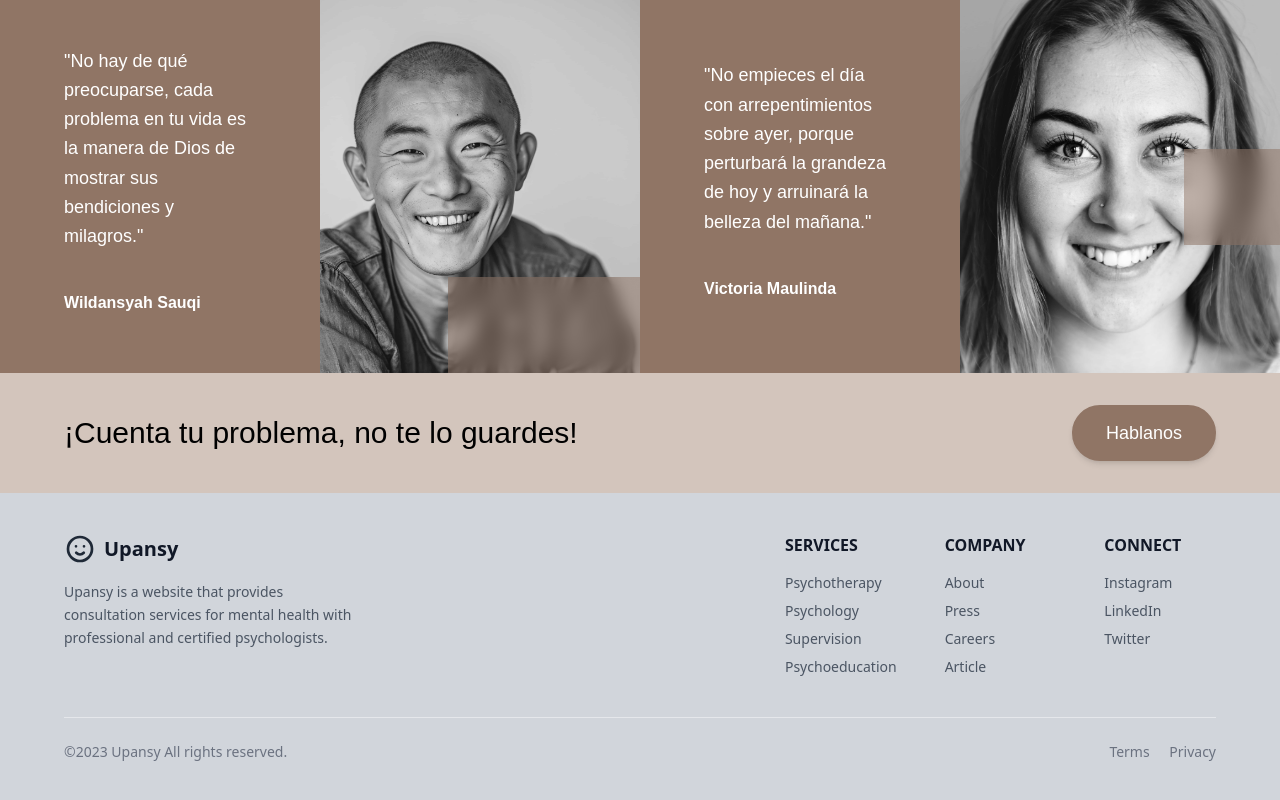
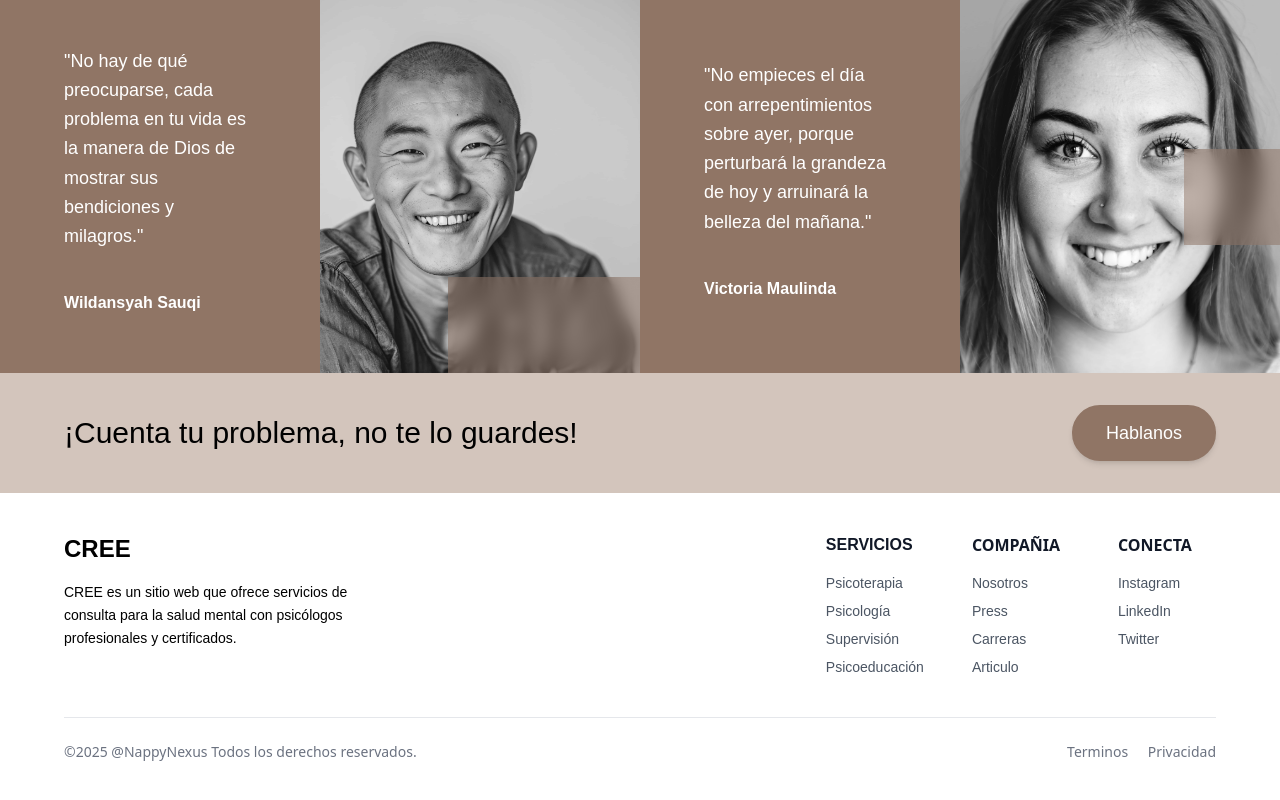
Before and after one commit to NappyNexus/CREE, a website: page index.html in a window 1280 px wide. Shown: the part 2872-3672 px from the top of the page. Drawn offline with nearby package versions, Linux system fonts and the light colour scheme.

Commit message:
footer done

```diff
--- a/index.html
+++ b/index.html
@@ -447,59 +447,59 @@
         </section>
     </main>
 
-    <footer class="bg-gray-300 py-10 px-4 sm:px-6 md:px-8 lg:px-16">
+    <footer class="bg-white py-10 px-4 sm:px-6 md:px-8 lg:px-16">
         <div class="max-w-7xl mx-auto">
             <div class="flex flex-col lg:flex-row lg:justify-between lg:items-start mb-10">
 
                 <div class="mb-8 lg:mb-0 lg:w-1/4">
                     <div class="flex items-center mb-4">
-                        <svg class="w-8 h-8 mr-2 text-gray-800" fill="none" stroke="currentColor" viewBox="0 0 24 24" xmlns="http://www.w3.org/2000/svg">
+                        <!-- <svg class="w-8 h-8 mr-2 text-gray-800" fill="none" stroke="currentColor" viewBox="0 0 24 24" xmlns="http://www.w3.org/2000/svg">
                             <path stroke-linecap="round" stroke-linejoin="round" stroke-width="2" d="M14.828 14.828a4 4 0 01-5.656 0M9 10h.01M15 10h.01M21 12a9 9 0 11-18 0 9 9 0 0118 0z"></path>
-                        </svg>
-                        <span class="text-xl font-semibold text-gray-900">Upansy</span>
+                        </svg> -->
+                        <span class="self-center font-monse text-2xl font-semibold whitespace-nowrap">CREE</span>
                     </div>
-                    <p class="text-gray-600 text-sm leading-relaxed max-w-sm">
-                        Upansy is a website that provides consultation services for mental health with professional and certified psychologists.
+                    <p class="text-black font-monse text-sm leading-relaxed max-w-sm">
+                        CREE es un sitio web que ofrece servicios de consulta para la salud mental con psicólogos profesionales y certificados.
                     </p>
                 </div>
 
                 <div class="grid grid-cols-2 sm:grid-cols-3 lg:grid-cols-3 gap-8 lg:gap-12">
                     <div>
-                        <h4 class="font-semibold text-gray-900 mb-4 text-sm md:text-base">SERVICES</h4>
+                        <h4 class="font-semibold font-monse text-gray-900 mb-4 text-sm md:text-base">SERVICIOS</h4>
                         <ul class="space-y-2 text-sm">
-                            <li><a href="#" class="text-gray-600 hover:text-gray-900 transition-colors">Psychotherapy</a></li>
-                            <li><a href="#" class="text-gray-600 hover:text-gray-900 transition-colors">Psychology</a></li>
-                            <li><a href="#" class="text-gray-600 hover:text-gray-900 transition-colors">Supervision</a></li>
-                            <li><a href="#" class="text-gray-600 hover:text-gray-900 transition-colors">Psychoeducation</a></li>
+                            <li><a href="#" class="font-monse text-gray-600 hover:text-gray-900 transition-colors">Psicoterapia</a></li>
+                            <li><a href="#" class="font-monse text-gray-600 hover:text-gray-900 transition-colors">Psicología</a></li>
+                            <li><a href="#" class="font-monse text-gray-600 hover:text-gray-900 transition-colors">Supervisión</a></li>
+                            <li><a href="#" class="font-monse text-gray-600 hover:text-gray-900 transition-colors">Psicoeducación</a></li>
                         </ul>
                     </div>
 
                     <div>
-                        <h4 class="font-semibold text-gray-900 mb-4 text-sm md:text-base">COMPANY</h4>
+                        <h4 class="font-semibold text-gray-900 mb-4 text-sm md:text-base">COMPAÑIA</h4>
                         <ul class="space-y-2 text-sm">
-                            <li><a href="#" class="text-gray-600 hover:text-gray-900 transition-colors">About</a></li>
-                            <li><a href="#" class="text-gray-600 hover:text-gray-900 transition-colors">Press</a></li>
-                            <li><a href="#" class="text-gray-600 hover:text-gray-900 transition-colors">Careers</a></li>
-                            <li><a href="#" class="text-gray-600 hover:text-gray-900 transition-colors">Article</a></li>
+                            <li><a href="#" class="font-monse text-gray-600 hover:text-gray-900 transition-colors">Nosotros</a></li>
+                            <li><a href="#" class="font-monse text-gray-600 hover:text-gray-900 transition-colors">Press</a></li>
+                            <li><a href="#" class="font-monse text-gray-600 hover:text-gray-900 transition-colors">Carreras</a></li>
+                            <li><a href="#" class="font-monse text-gray-600 hover:text-gray-900 transition-colors">Articulo</a></li>
                         </ul>
                     </div>
 
                     <div>
-                        <h4 class="font-semibold text-gray-900 mb-4 text-sm md:text-base">CONNECT</h4>
+                        <h4 class="font-semibold text-gray-900 mb-4 text-sm md:text-base">CONECTA</h4>
                         <ul class="space-y-2 text-sm">
-                            <li><a href="#" class="text-gray-600 hover:text-gray-900 transition-colors">Instagram</a></li>
-                            <li><a href="#" class="text-gray-600 hover:text-gray-900 transition-colors">LinkedIn</a></li>
-                            <li><a href="#" class="text-gray-600 hover:text-gray-900 transition-colors">Twitter</a></li>
+                            <li><a href="#" class="font-monse text-gray-600 hover:text-gray-900 transition-colors">Instagram</a></li>
+                            <li><a href="#" class="font-monse text-gray-600 hover:text-gray-900 transition-colors">LinkedIn</a></li>
+                            <li><a href="#" class="font-monse text-gray-600 hover:text-gray-900 transition-colors">Twitter</a></li>
                         </ul>
                     </div>
                 </div>
             </div>
 
             <div class="border-t border-gray-200 pt-6 flex flex-col sm:flex-row justify-between items-center text-sm text-gray-500">
-                <p class="mb-2 sm:mb-0">&copy;2023 Upansy All rights reserved.</p>
+                <p class="mb-2 sm:mb-0">&copy;2025 <a href="https://github.com/NappyNexus">@NappyNexus</a> Todos los derechos reservados.</p>
                 <div class="space-x-4">
-                    <a href="#" class="hover:text-gray-700 transition-colors">Terms</a>
-                    <a href="#" class="hover:text-gray-700 transition-colors">Privacy</a>
+                    <a href="#" class="hover:text-gray-700 transition-colors">Terminos</a>
+                    <a href="#" class="hover:text-gray-700 transition-colors">Privacidad</a>
                 </div>
             </div>
         </div>
```
Also changed, not shown: output.css.
